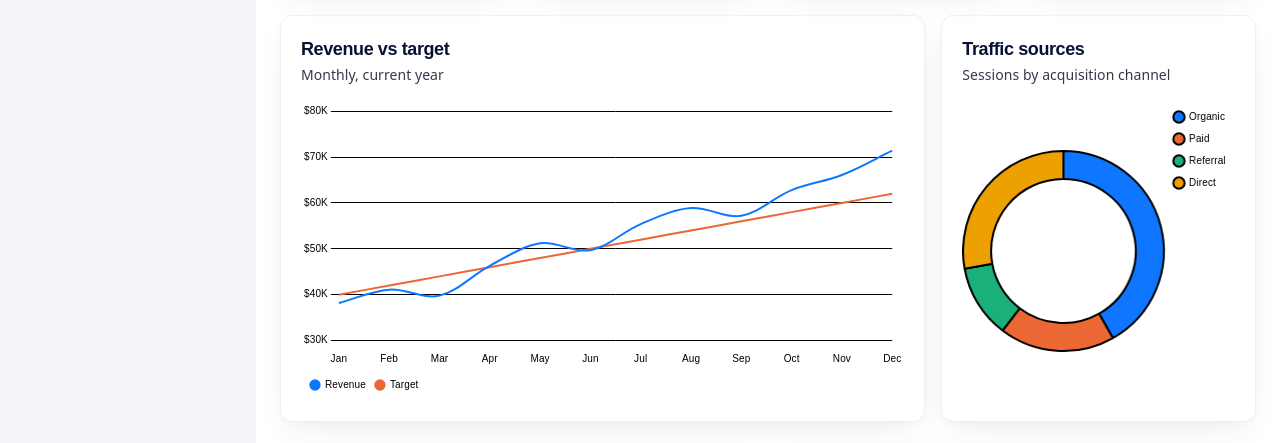
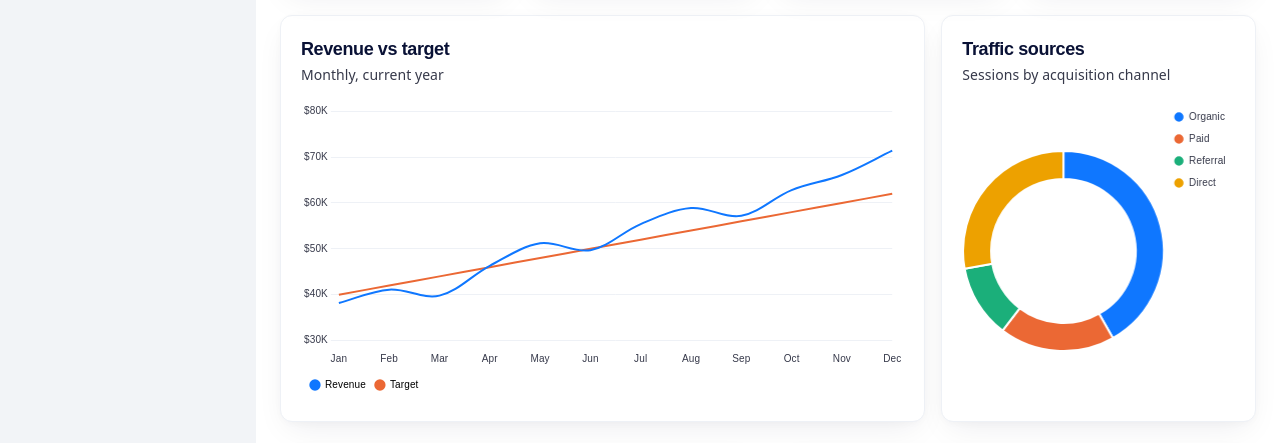
Before and after one commit to surdarmaputra/clear-admin, a React app in the folder apps/react/: page / in a window 1280 px wide. Shown: the part 343-786 px from the top of the page. Built offline with nearby package versions, Linux system fonts and the light colour scheme.

Commit message:
refactor: chart theming to support dynamic color updates (#9)
## Summary
Refactored the Chart component to dynamically read and observe CSS
custom properties (design tokens) from the document root, enabling
real-time theme updates without requiring component remounting.

## Key Changes
- **Extracted token reading logic**: Created `token()` helper function
to read CSS custom properties from the document root
- **Introduced `readPalette()` function**: Centralized palette
extraction that reads all chart-related color tokens (series colors,
surface, ink, hairline, and tooltip background)
- **Added MutationObserver**: Chart component now observes changes to
the `class` attribute on the document root, automatically updating the
palette when the theme changes
- **Refactored state management**: Replaced `colors` state with
`palette` object containing all color tokens needed by ChartImpl
- **Updated ChartImpl props**: Extended ChartImplProps to accept
individual color tokens (surface, ink, hairline, tooltipBg) instead of
hardcoded CSS variable references
- **Removed hardcoded CSS variables**: ChartImpl now receives computed
color values as props rather than CSS variable strings

## Implementation Details
- The `readPalette()` function is called on mount and whenever
`config.slots` changes
- MutationObserver listens specifically for `class` attribute changes,
which typically trigger theme switches
- Proper cleanup is implemented via the observer's `disconnect()` method
in the useEffect return
- All color tokens are now read once and passed down, improving
performance compared to reading CSS variables during render

https://claude.ai/code/session_01NPTe9MNW3fsdWhwV4hCJ5b

Co-authored-by: Claude <noreply@anthropic.com>

```diff
--- a/apps/react/src/components/charts/Chart.tsx
+++ b/apps/react/src/components/charts/Chart.tsx
@@ -9,12 +9,27 @@ interface ChartProps extends ChartConfig {
   className?: string;
 }
 
+const token = (name: string) =>
+  getComputedStyle(document.documentElement).getPropertyValue(name).trim();
+
+function readPalette(slots: number[]) {
+  return {
+    series: slots.map((s) => token(`--color-series-${s}`)),
+    surface: token('--color-surface-card'),
+    ink: token('--color-ink-secondary'),
+    hairline: token('--color-hairline'),
+    tooltipBg: token('--color-ink-primary'),
+  };
+}
+
 export function Chart({ title, description, height, className = '', ...config }: ChartProps) {
-  const [colors, setColors] = useState<string[]>([]);
+  const [palette, setPalette] = useState(() => readPalette(config.slots));
 
   useEffect(() => {
-    const style = getComputedStyle(document.documentElement);
-    setColors(config.slots.map((s) => style.getPropertyValue(`--color-series-${s}`).trim()));
+    setPalette(readPalette(config.slots));
+    const obs = new MutationObserver(() => setPalette(readPalette(config.slots)));
+    obs.observe(document.documentElement, { attributes: true, attributeFilter: ['class'] });
+    return () => obs.disconnect();
   }, [config.slots]);
 
   return (
@@ -27,13 +42,21 @@ export function Chart({ title, description, height, className = '', ...config }:
       </div>
 
       <div style={{ height }}>
-        {colors.length > 0 ? (
+        {palette.series.length > 0 ? (
           <Suspense
             fallback={
               <div className="rounded-control bg-surface-hover animate-pulse" style={{ height }} />
             }
           >
-            <ChartImpl {...config} height={height} colors={colors} />
+            <ChartImpl
+              {...config}
+              height={height}
+              colors={palette.series}
+              surface={palette.surface}
+              ink={palette.ink}
+              hairline={palette.hairline}
+              tooltipBg={palette.tooltipBg}
+            />
           </Suspense>
         ) : (
           <div className="rounded-control bg-surface-hover animate-pulse" style={{ height }} />
--- a/apps/react/src/components/charts/ChartImpl.tsx
+++ b/apps/react/src/components/charts/ChartImpl.tsx
@@ -29,6 +29,10 @@ Chart.register(
 interface ChartImplProps extends ChartConfig {
   height: number;
   colors: string[];
+  surface: string;
+  ink: string;
+  hairline: string;
+  tooltipBg: string;
 }
 
 const font = { family: 'var(--font-sans)', size: 12 } as const;
@@ -69,14 +73,14 @@ export default function ChartImpl({
   categories,
   labels,
   colors,
+  surface,
+  ink,
+  hairline,
+  tooltipBg,
   valuePrefix,
 }: ChartImplProps) {
-  const surface = 'var(--color-surface-card)';
-  const ink = 'var(--color-ink-secondary)';
-  const hairline = 'var(--color-hairline)';
-
   const tooltipBase = {
-    backgroundColor: 'var(--color-ink-primary)',
+    backgroundColor: tooltipBg,
     titleColor: surface,
     bodyColor: surface,
     padding: 10,
```
